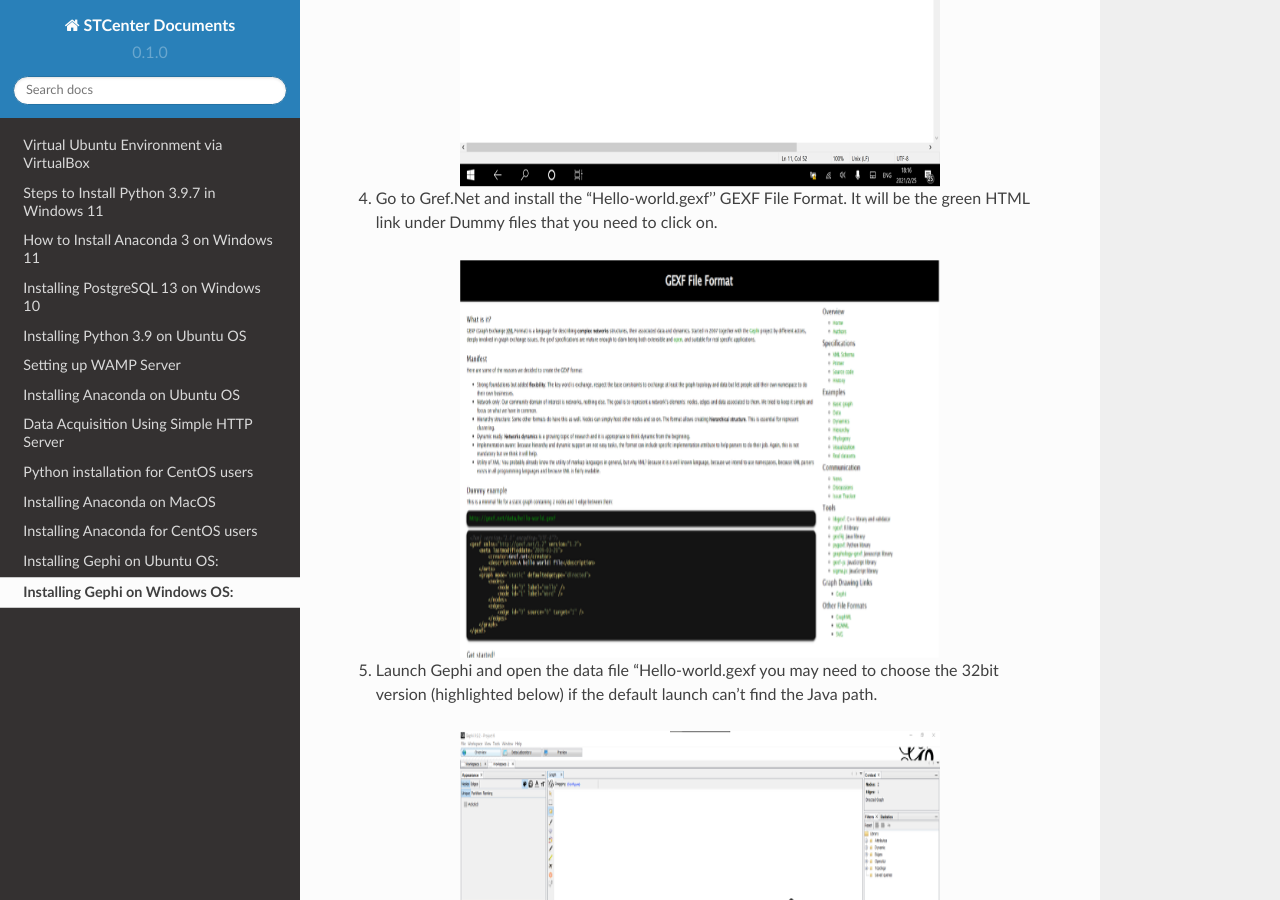
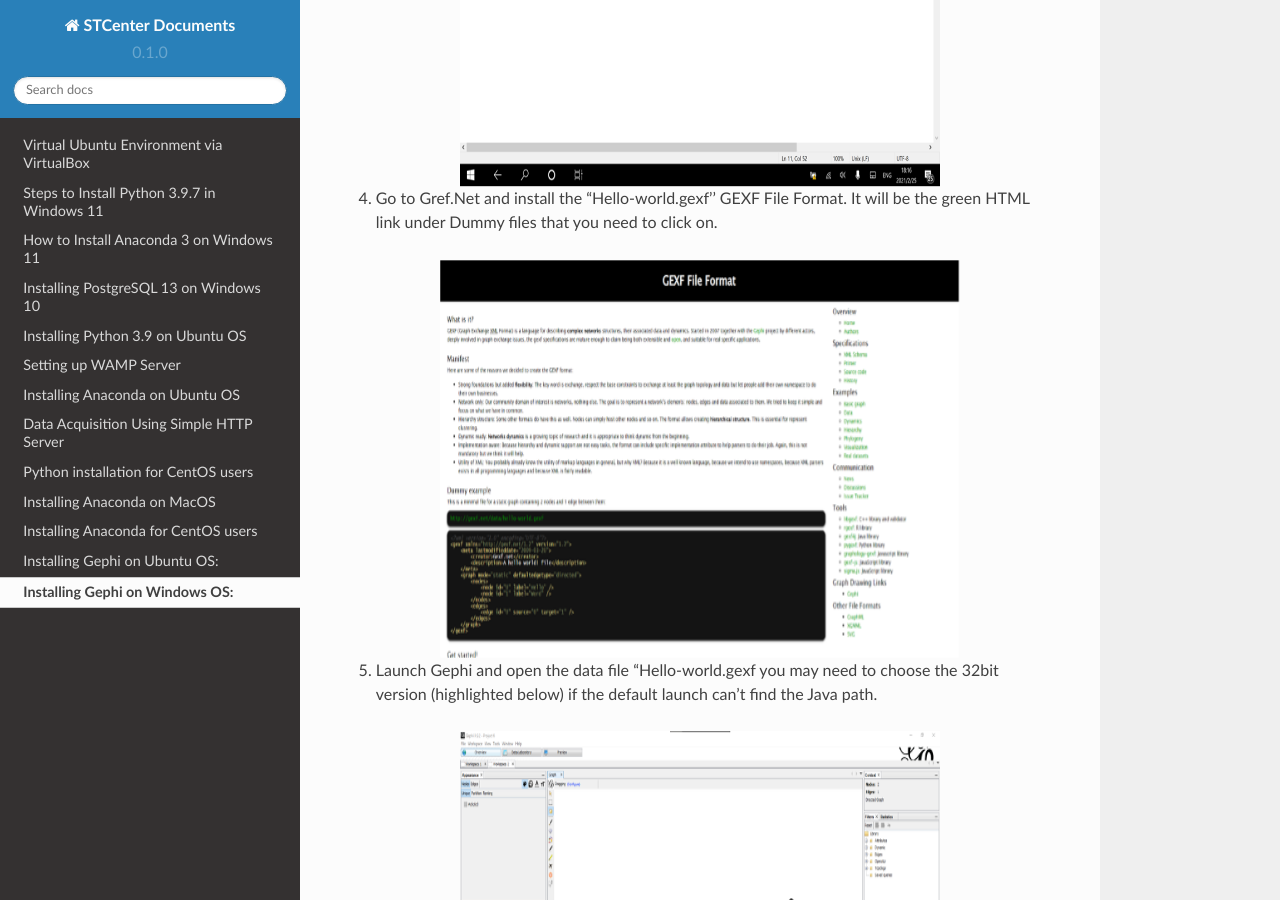
Before and after one commit to stccenter/STCenterDocs, a Sphinx documentation site: the page built from docs/source/Installing-Gephi-on-WindowsOS.rst, in a window 1280 px wide and 900 px high, scrolled down 1485 px. Built offline with Sphinx 7.4.7 and the Read the Docs theme 2.0.0, drawn with Linux system fonts in a browser that asks for light colours; pages that are not in the unit, such as notebooks, are missing from menus.

Commit message:
Update Installing-Gephi-on-WindowsOS.rst

```diff
--- a/docs/source/Installing-Gephi-on-WindowsOS.rst
+++ b/docs/source/Installing-Gephi-on-WindowsOS.rst
@@ -34,7 +34,7 @@
 4. Go to Gref.Net and install the “Hello-world.gexf’’ GEXF File Format. It will be the green HTML link  under Dummy files that you need to click on.
 
 .. image:: ../images/GephiWindow4.png
-    :width: 480px
+    :width: 520px
     :align: center
     :height: 400px
     :alt: Verify python installation
```
